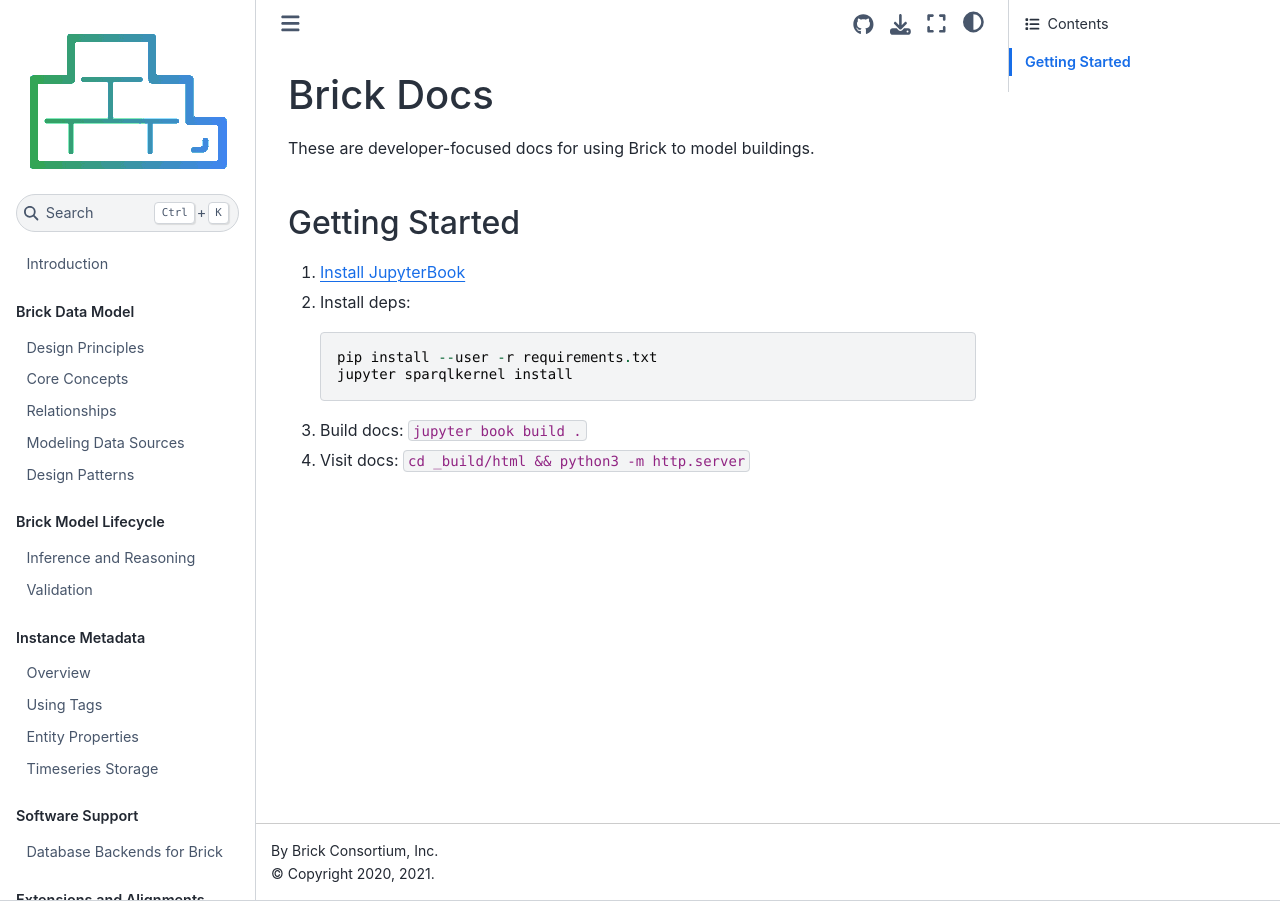
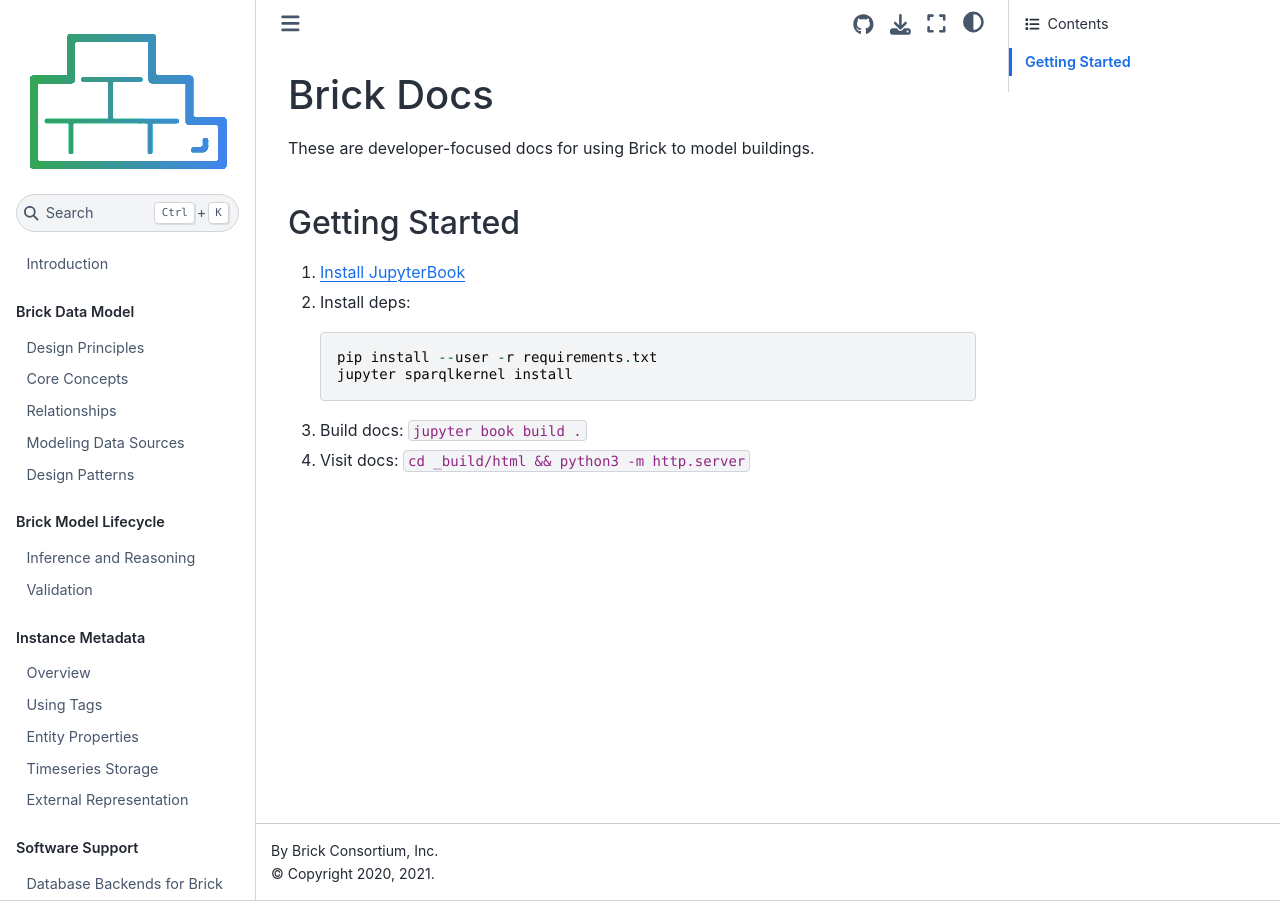
Before and after one commit to BrickSchema/docs, a Jupyter Book: the page built from README.md, in a window 1280 px wide. Built offline with Jupyter Book 1.0.4 settings and Sphinx 7.4.7 and the Sphinx Book theme 1.1.4, drawn with Linux system fonts in a browser that asks for light colours.

Commit message:
update toc

```diff
--- a/_toc.yml
+++ b/_toc.yml
@@ -18,6 +18,7 @@ parts:
   - file: metadata/tags
   - file: metadata/entity-properties
   - file: metadata/timeseries-storage
+  - file: metadata/external-representations
 - caption: Software Support
   chapters:
   - file: software/database
```
